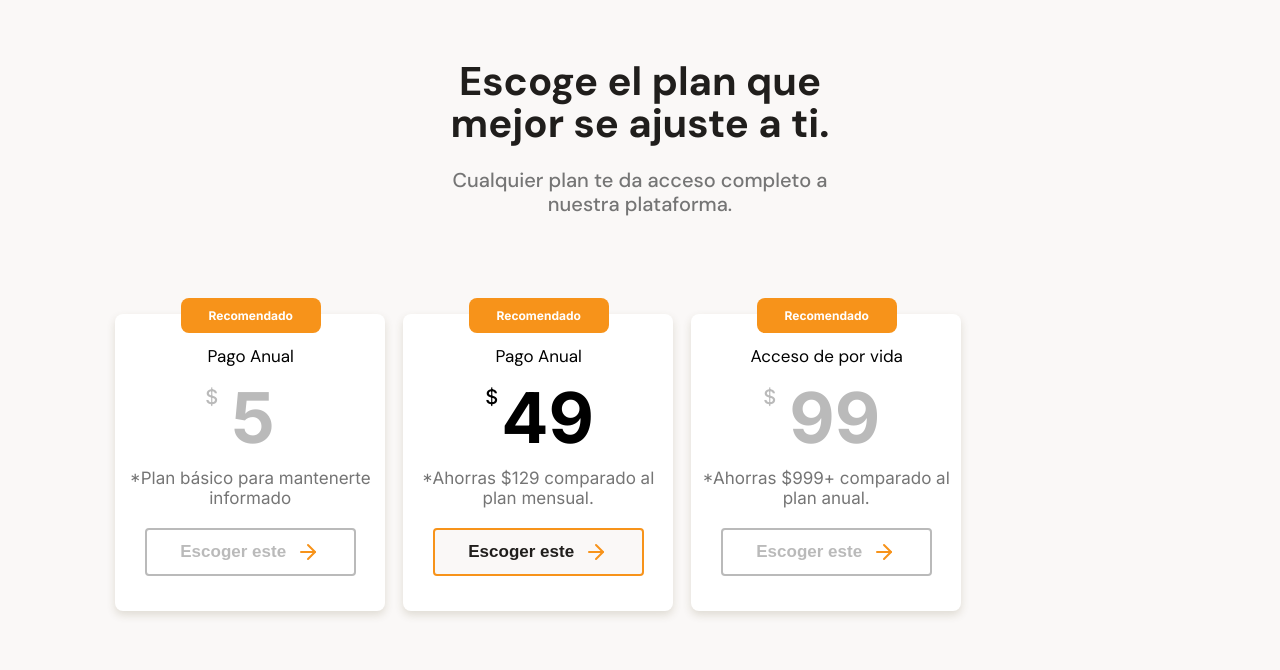
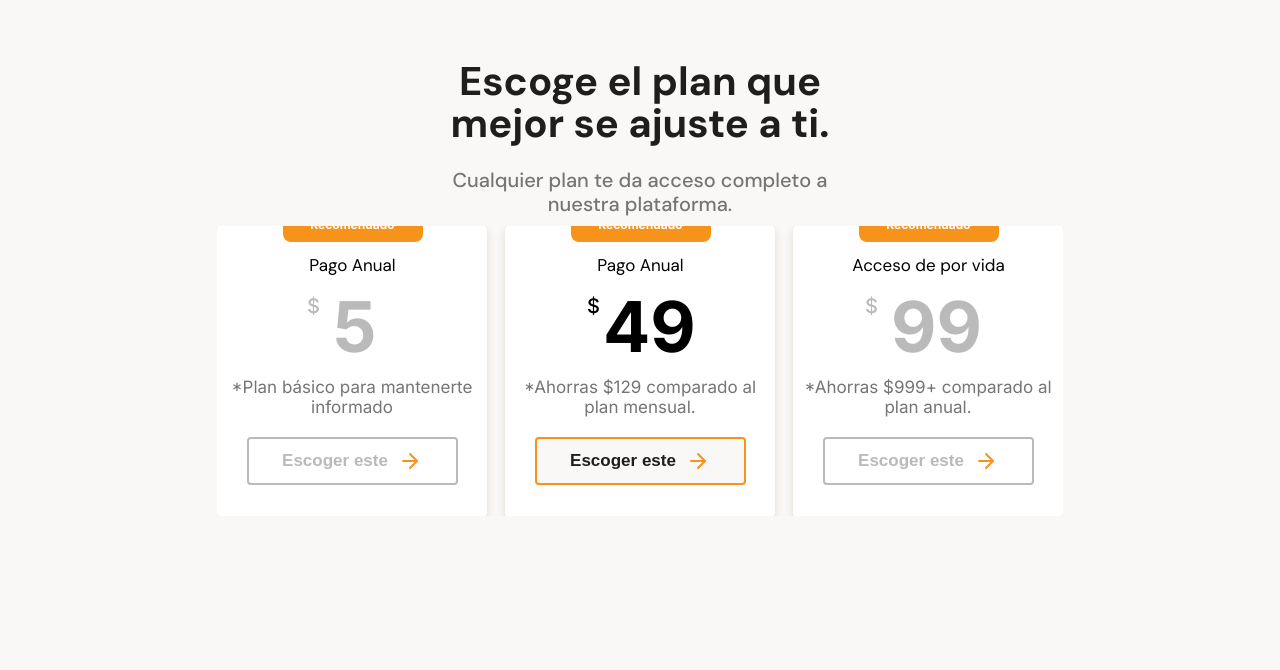
Before and after one commit to Bayronoc/batatabitResponsive, a plain HTML site: page index.html in a window 1280 px wide. Shown: the part 2331-3001 px from the top of the page. Drawn offline with Linux system fonts and the light colour scheme.

Commit message:
Primera version del slider de las tarjetas

```diff
--- a/styles.css
+++ b/styles.css
@@ -332,9 +332,11 @@ figure:nth-of-type(2) .section-text-values {
     position: relative;
     display: flex;
     flex-direction: column;
+    align-items: center;
     height: 52rem;
     overflow: hidden;
     background-color: var(--color-background);
+
 }
 
 .section-plans-text {
@@ -357,16 +359,19 @@ figure:nth-of-type(2) .section-text-values {
 }
 
 .section-cards-efect {
-    position: absolute;
-    top: 21rem;
-    left: -43%;
     display: flex;
     flex-direction: row;
-    justify-content: center;
-    width: 58.6rem;
-    height: 40.9rem;
-    margin: 0 0 6.4rem 0;
+    justify-content: flex-start; /* Importante para que el scroll funcione */
+    align-items: center;
+    width: 60rem; /* Ajustar el ancho total */
+    height: 29rem;
     gap: 0.8rem;
+    overflow-x: auto; /* Asegurar que el scroll horizontal funcione */
+    overflow-y: hidden; /* Evitar que crezca verticalmente */
+    overscroll-behavior-x: contain;
+    scroll-snap-type: x mandatory; /* Cambiar a "mandatory" para mejor experiencia */
+    padding: 1rem 0; /* Espaciado para evitar recortes */
+    margin-top: 3rem;
 }
 
 .section-plans-cards {
@@ -375,8 +380,8 @@ figure:nth-of-type(2) .section-text-values {
     height: 24.7rem;
     border-radius: 0.8rem;
     box-shadow: 0 0.4rem 0.8rem 0 var(--color-shadow);
-    margin: 5rem auto 6.4rem auto;
     background-color: var(--color-light);
+    scroll-snap-align: center;
 }
 
 /* Tarjeta anual - normal y Tarjeta de por vida */
```
Also changed, not shown: index.html (+0 -1 lines).
